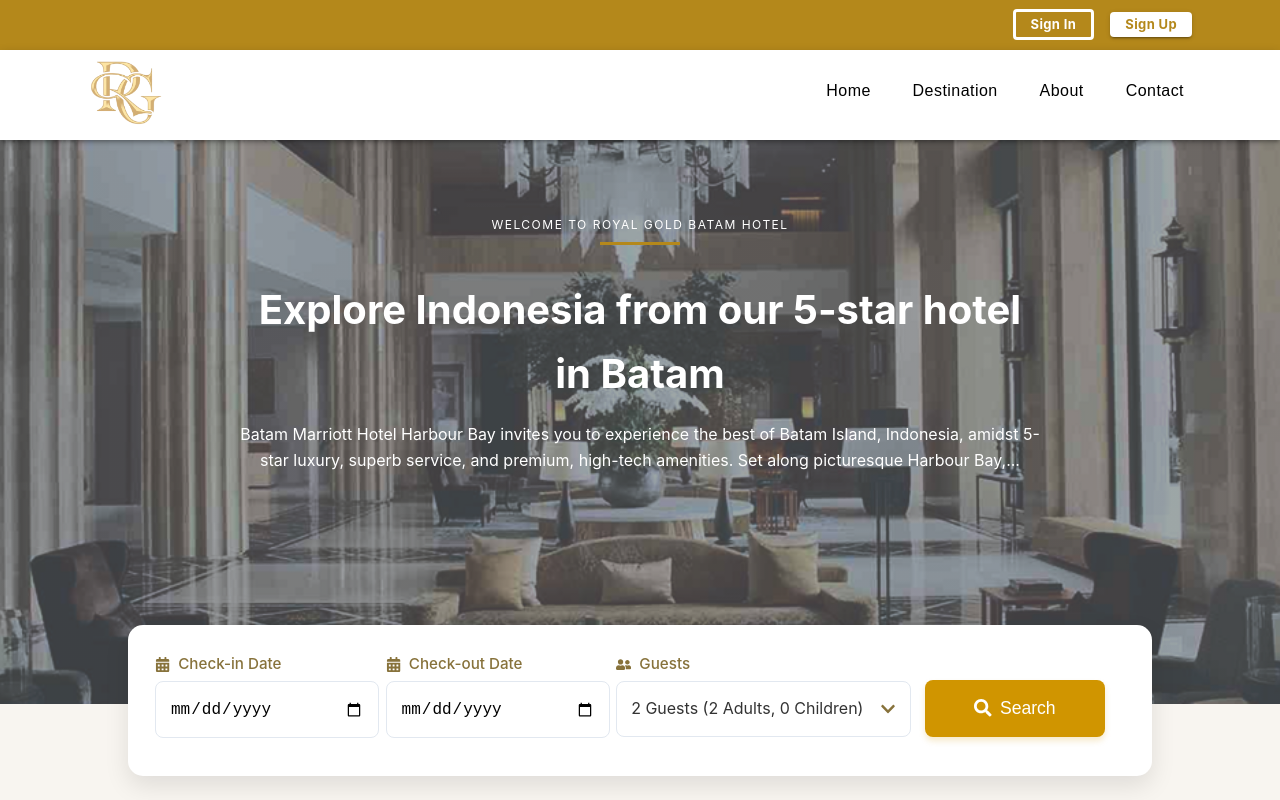
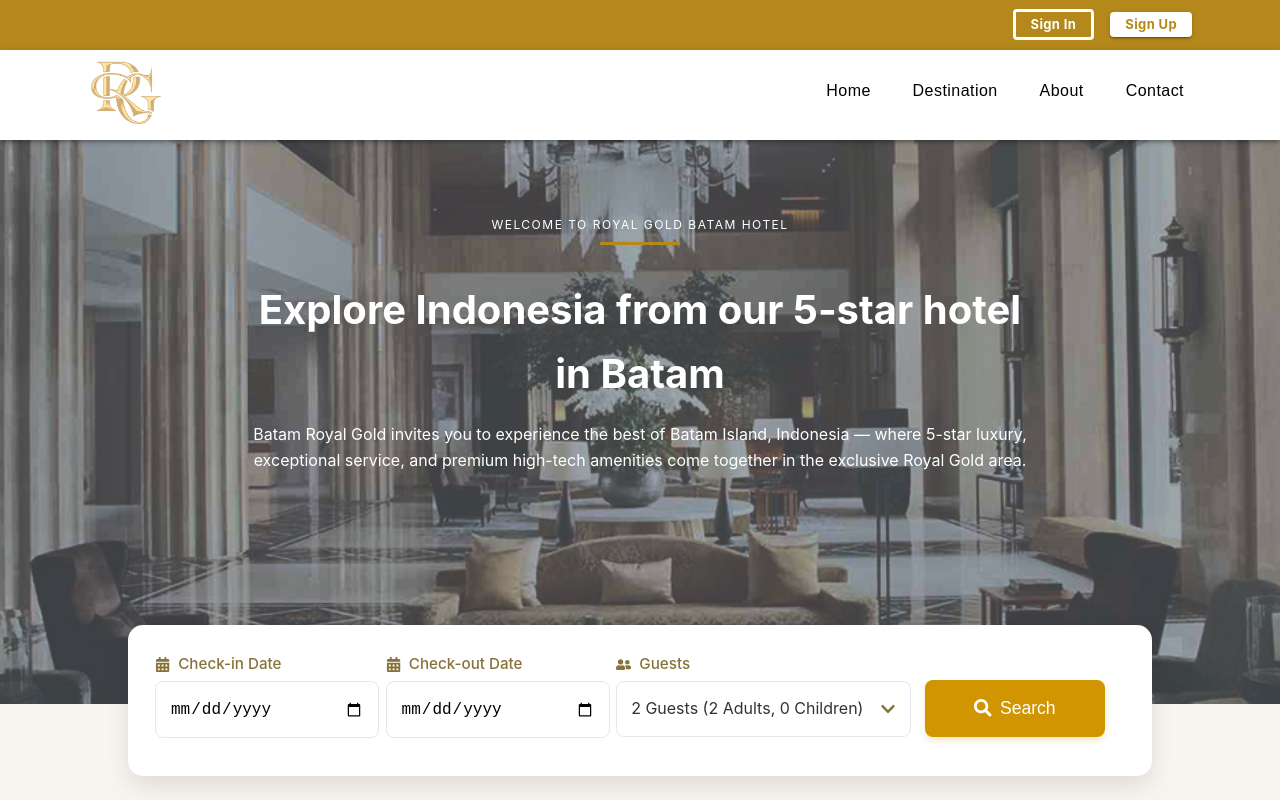
Before and after one commit to zahrul138/reservasi_hotel, a React (Create React App) app: page / in a window 1280 px wide. Shown: the top 800 px of the page. Built offline with nearby package versions, Linux system fonts and the light colour scheme.

Commit message:
update dashboard

```diff
--- a/src/pages/HomePage.js
+++ b/src/pages/HomePage.js
@@ -891,10 +891,7 @@
             Explore Indonesia from our 5-star hotel in Batam
           </h1>
           <p style={styles.heroDescription}>
-            Batam Marriott Hotel Harbour Bay invites you to experience the best
-            of Batam Island, Indonesia, amidst 5-star luxury, superb service,
-            and premium, high-tech amenities. Set along picturesque Harbour
-            Bay,...
+            Batam Royal Gold invites you to experience the best of Batam Island, Indonesia — where 5-star luxury, exceptional service, and premium high-tech amenities come together in the exclusive Royal Gold area.
           </p>
         </div>
       </section>
```
